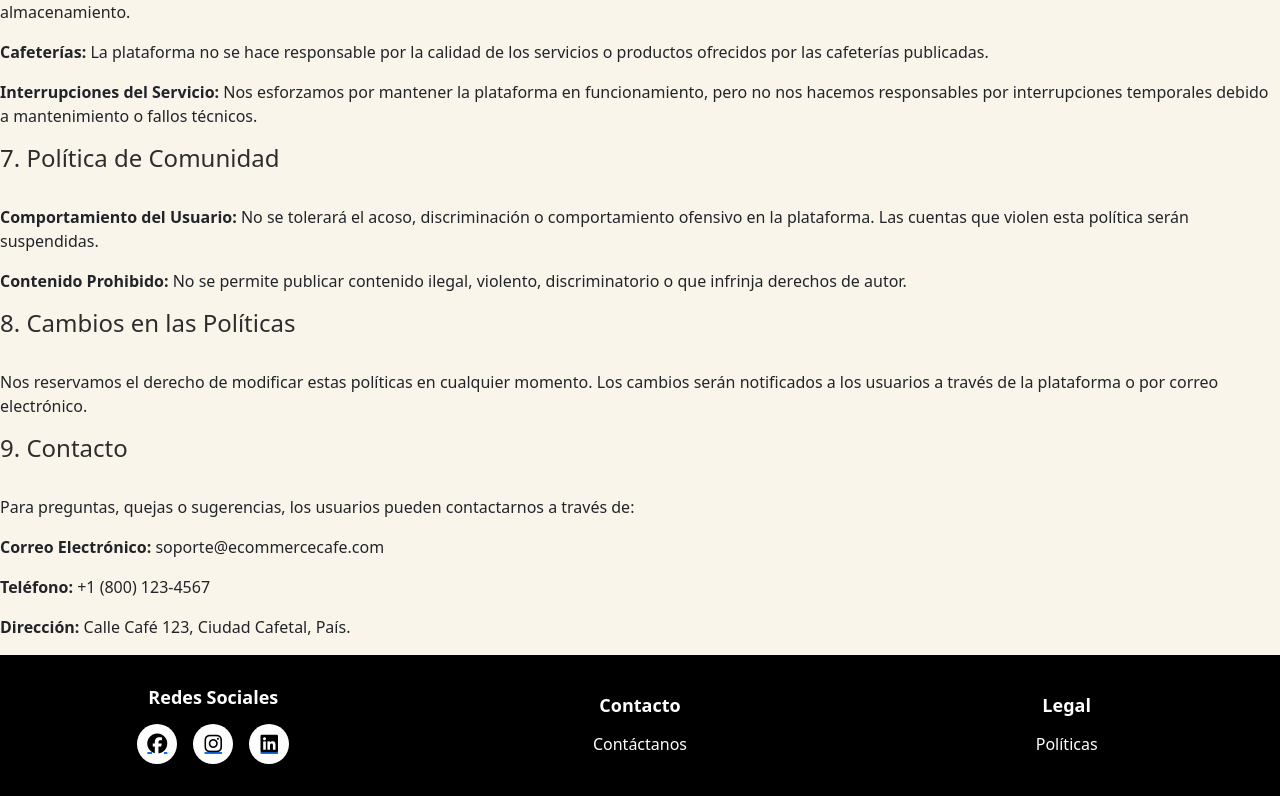
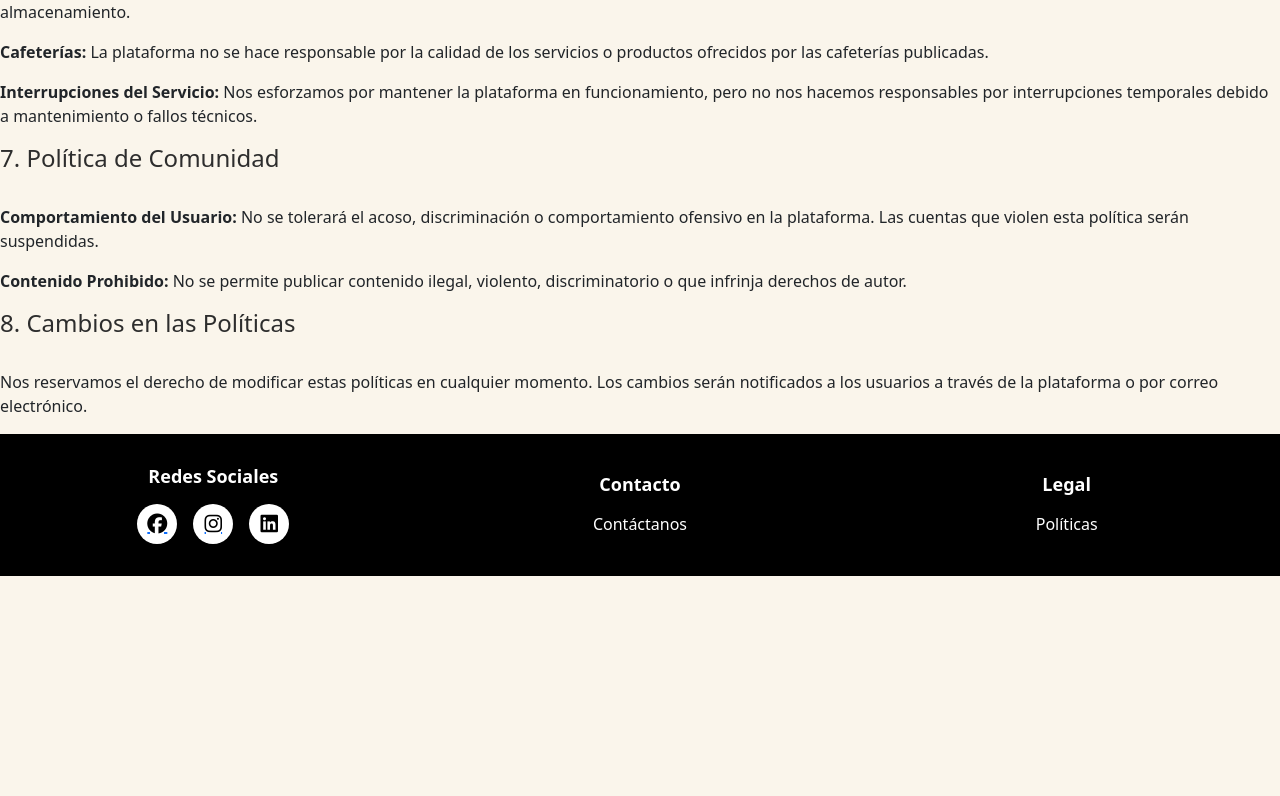
Before and after one commit to markobarraza/market_cafe, a React (Vite) app: page /policies in a window 1280 px wide. Shown: the part 1585-2381 px from the top of the page. After the commit the page ends 2161 px from the top, so only its background shows below. Built offline with nearby package versions, Linux system fonts and the light colour scheme.

Commit message:
contacto actualizacion

```diff
--- a/src/pages/Contact.jsx
+++ b/src/pages/Contact.jsx
@@ -4,6 +4,10 @@ export default function Contact() {
   return (
     <div>
       <h1>Contacto</h1>
+      <p>Para preguntas, quejas o sugerencias, los usuarios pueden contactarnos a través de:</p>
+      <p><strong>Correo Electrónico:</strong> soporte@ecommercecafe.com</p>
+      <p><strong>Teléfono:</strong> +1 (800) 123-4567</p>
+      <p><strong>Dirección:</strong> Calle Café 123, Ciudad Cafetal, País.</p>
     </div>
   );
 }
--- a/src/pages/Policies.jsx
+++ b/src/pages/Policies.jsx
@@ -46,12 +46,6 @@ export default function Policies() {
 
       <h2>8. Cambios en las Políticas</h2>
       <p>Nos reservamos el derecho de modificar estas políticas en cualquier momento. Los cambios serán notificados a los usuarios a través de la plataforma o por correo electrónico.</p>
-
-      <h2>9. Contacto</h2>
-      <p>Para preguntas, quejas o sugerencias, los usuarios pueden contactarnos a través de:</p>
-      <p><strong>Correo Electrónico:</strong> soporte@ecommercecafe.com</p>
-      <p><strong>Teléfono:</strong> +1 (800) 123-4567</p>
-      <p><strong>Dirección:</strong> Calle Café 123, Ciudad Cafetal, País.</p>
     </div>
   );
 }
```
